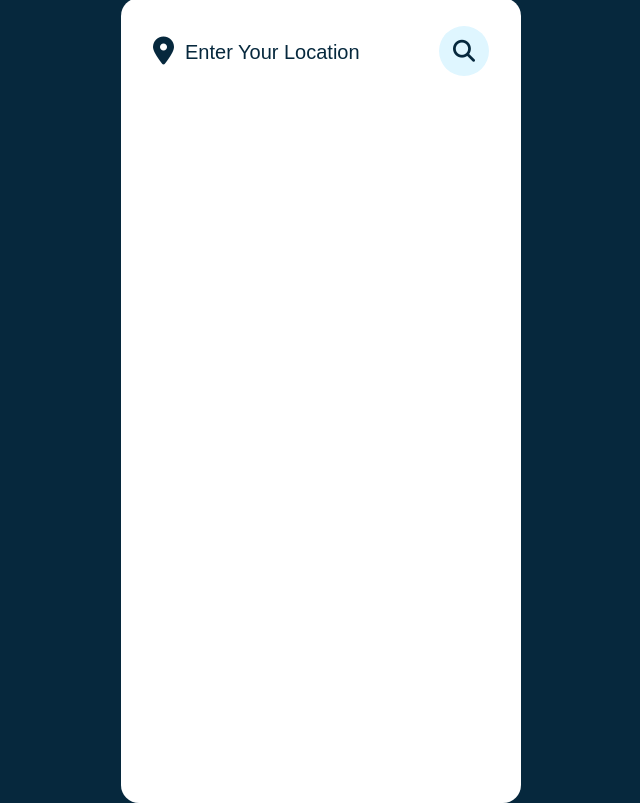
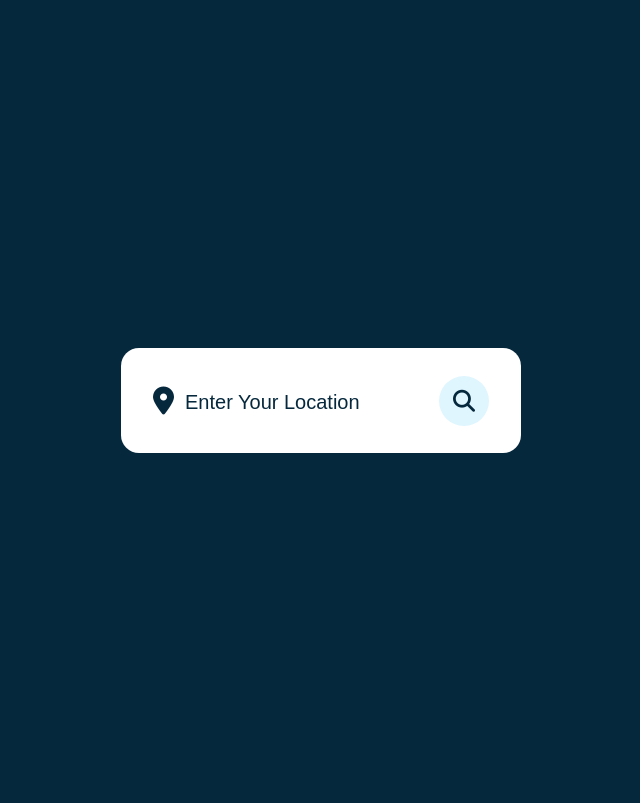
Before and after one commit to najihaharr/WeatherApp, a plain HTML site: page src/index.html in a window 1280 px wide. Shown: the whole page, without its empty margins (319-959 px from the left). Drawn offline with Linux system fonts and the light colour scheme.

Commit message:
update in css after debugging

```diff
--- a/src/style.css
+++ b/src/style.css
@@ -17,7 +17,7 @@ body {
 .container {
     position: relative;
     width: 400px;
-    height: 805px;
+    height: 105px;
     background: white;
     padding: 28px 32px;
     overflow: hidden;
```
